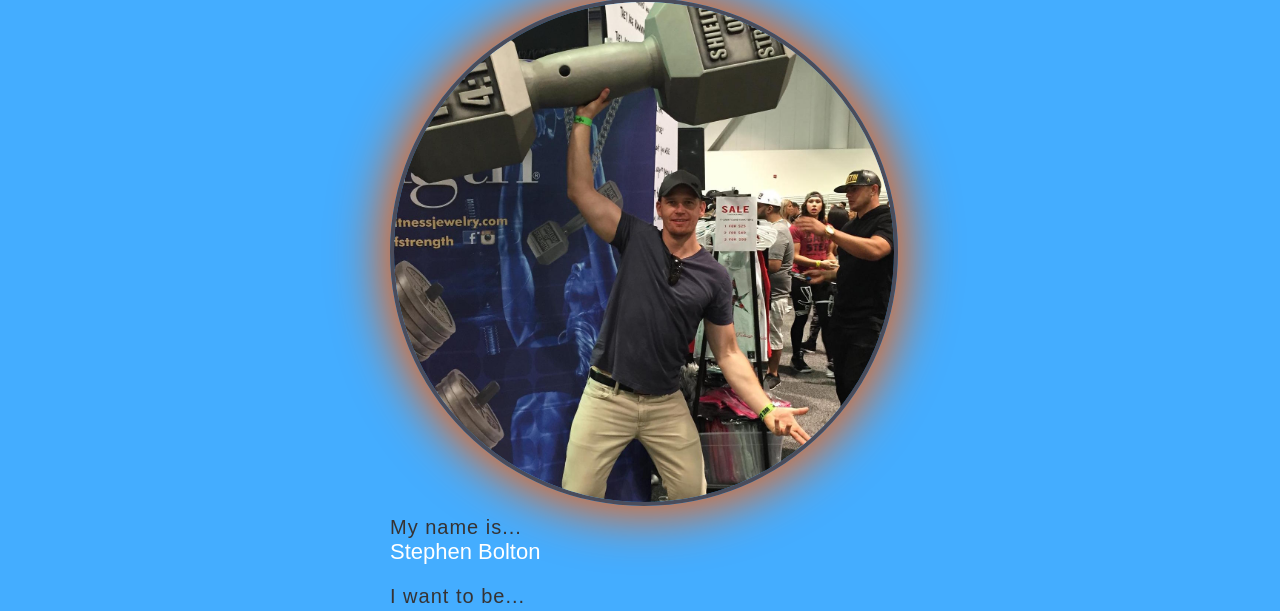
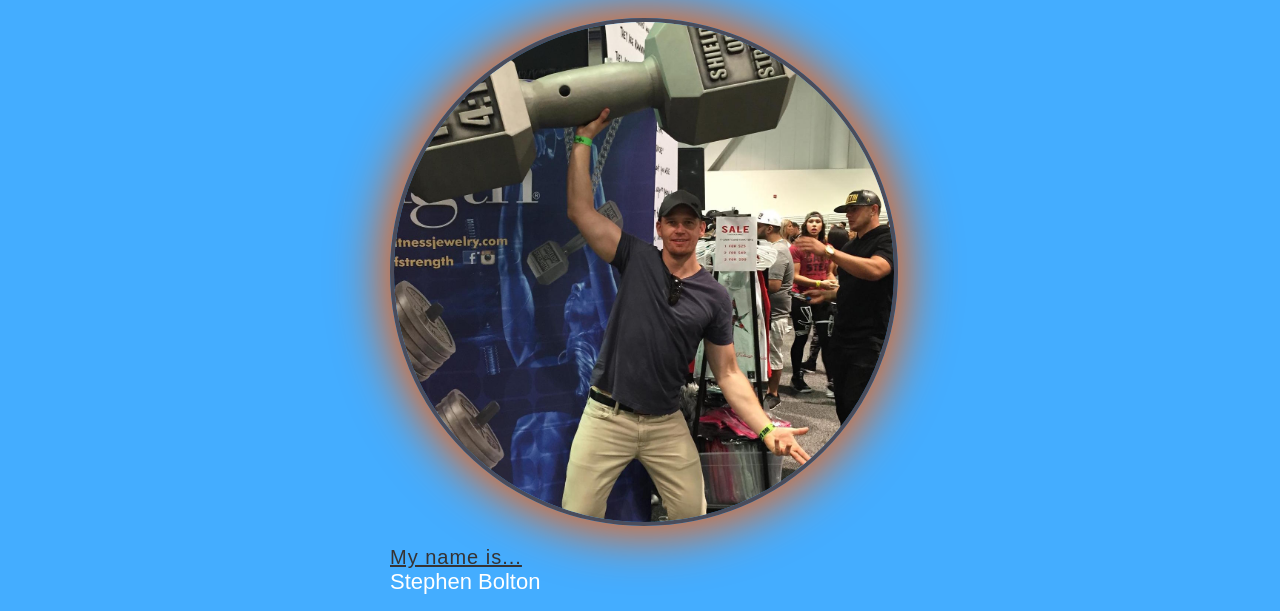
Before and after one commit to skbolton/UdacityPortfolio, a plain HTML site: page index.html in a window 1280 px wide. Shown: the part 168-779 px from the top of the page. Drawn offline with Linux system fonts and the light colour scheme.

Commit message:
Testing new atom feature

```diff
--- a/styles.css
+++ b/styles.css
@@ -82,7 +82,7 @@ h1 {
 
 .my-picture {
   display: block;
-  margin: 0 auto 10px;
+  margin: 20px auto 20px;
   max-width: 100%;
   border: 4px solid #4A4C5B;
   -webkit-border-radius: 50%;
@@ -98,6 +98,7 @@ h1 {
   letter-spacing: 0.05em;
   font-size: 20px;
   margin: 0;
+  text-decoration: underline;
 }
 .my-name:hover,
 .my-info:hover {
```
Also changed, not shown: 4 other files.
